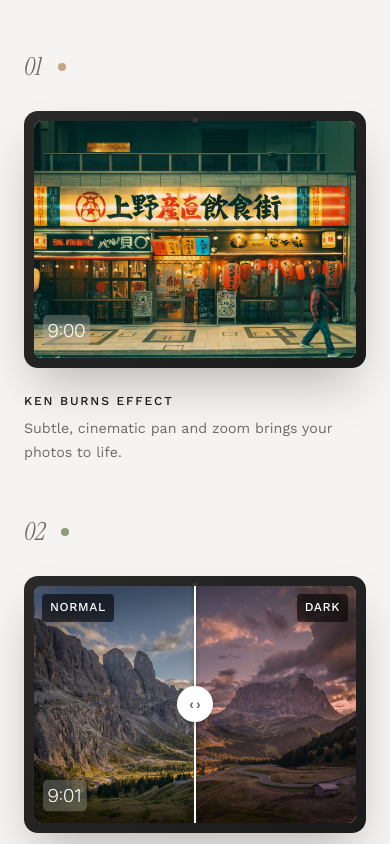
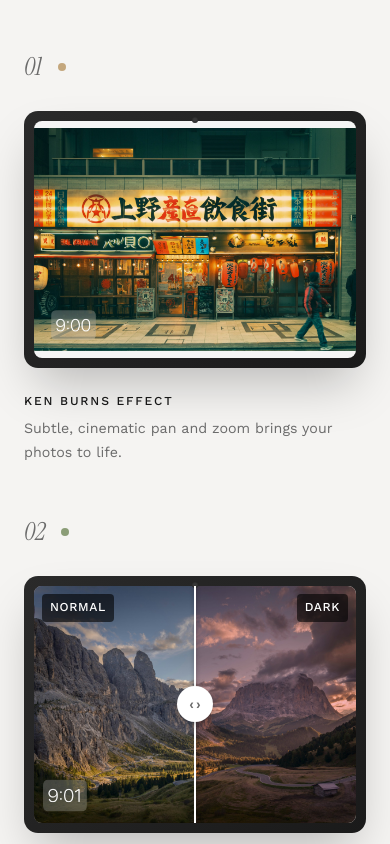
Before and after one commit to enrique7mc/PicBoxWebsite, a React (Vite) app: page / in a window 390 px wide. Shown: the part 2460-3304 px from the top of the page. Built offline with nearby package versions, Linux system fonts and the light colour scheme.

Commit message:
Use object-fit contain on mobile to show full image
The screen already has a light background (#f5f5f5) so letterboxing
will blend naturally instead of showing harsh black bars.

```diff
--- a/src/components/ui/MockupPlaceholder.module.css
+++ b/src/components/ui/MockupPlaceholder.module.css
@@ -101,9 +101,9 @@
   object-fit: cover;
 }
 
-/* On mobile, anchor image to bottom to keep time indicator visible */
+/* On mobile, show full image to keep time indicator visible */
 @media (max-width: 968px) {
   .image {
-    object-position: center bottom;
+    object-fit: contain;
   }
 }
```
